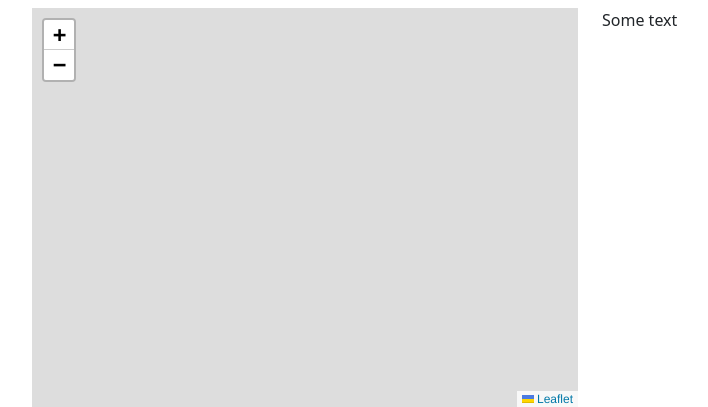
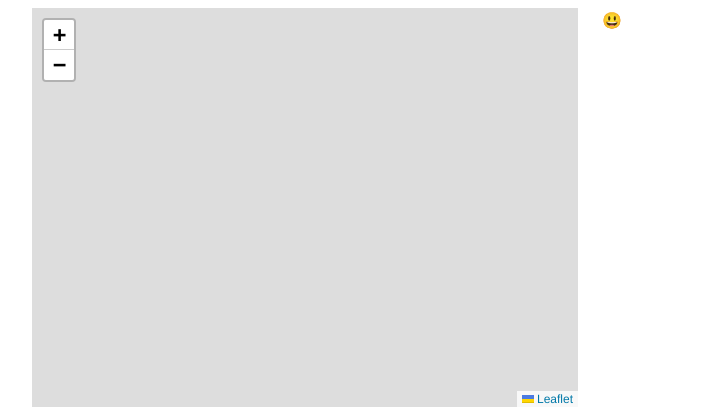
Before and after one commit to lmorillas/tutorial-locallibrary-mozilla, a Django app: template locallibrary/catalog/templates/catalog/acerca_de.html in a window 1280 px wide. Shown: the part 82-489 px from the top of the page, without its empty margins (50-758 px from the left). Run offline with Django 4.2, Linux system fonts and the light colour scheme; the template is opened without the code that fills it, so the values that code supplies are empty; some libraries are stand-ins or nearby versions.

Commit message:
acercade

```diff
--- a/locallibrary/catalog/templates/catalog/acerca_de.html
+++ b/locallibrary/catalog/templates/catalog/acerca_de.html
@@ -22,7 +22,7 @@
         <div id="map"></div>
     </div>
     <div class="col-md-6">
-        <p>Some text</p>
+        <p>😃</p>
     </div>
 </div>
 {% endblock %}
--- a/locallibrary/catalog/views.py
+++ b/locallibrary/catalog/views.py
@@ -22,7 +22,7 @@ def acerca_de(request):
 
 
 def index(request):
-    """View function for home page of site."""
+    """View function for home page of site. """
 
     # Generate counts of some of the main objects
     num_books = Book.objects.all().count()
```
